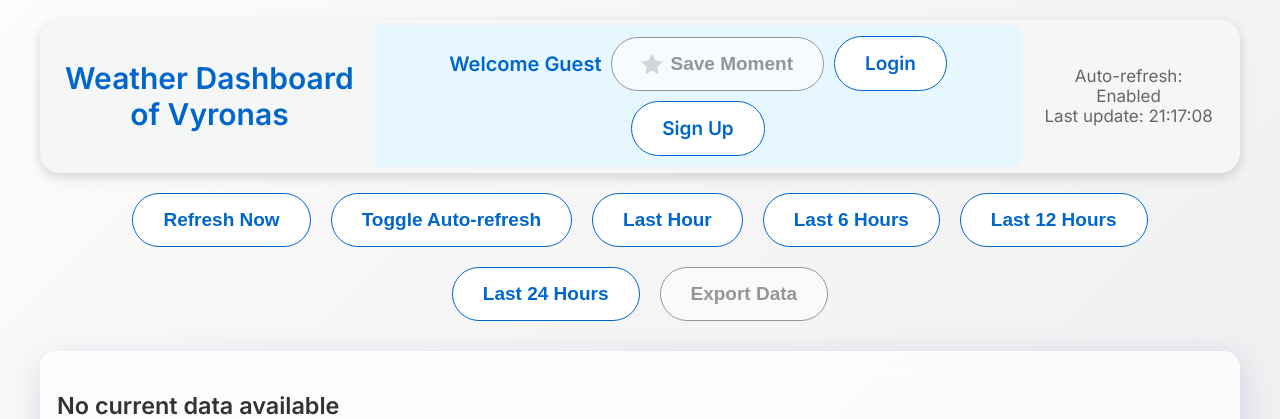
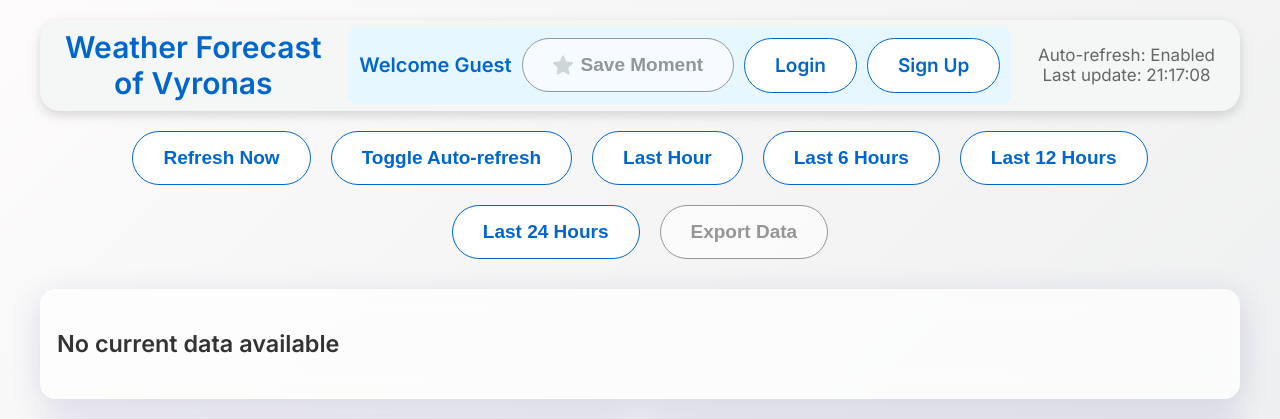
Before and after one commit to xorxe101/weather-station-project, a Flask app: page / in a window 1280 px wide. Shown: the top 419 px of the page. Run offline with Flask 3, Linux system fonts and the light colour scheme; data that the repository does not hold is empty; some libraries are stand-ins or nearby versions.

Commit message:
Changed dashboard name to forecast

```diff
--- a/templates/index.html
+++ b/templates/index.html
@@ -1,7 +1,7 @@
 <!DOCTYPE html>
 <html>
 <head>
-  <title>Weather Dashboard</title>
+  <title>Weather Forecast</title>
   <script src="https://cdn.jsdelivr.net/npm/apexcharts"></script>
   <link rel="icon" href="{{ url_for('static', filename='img_icon/dashboard.ico') }}">
   <meta name="viewport" content="width=device-width, initial-scale=1.0">
@@ -27,7 +27,7 @@
   <div class="dashboard-header">
 
     <div class="header-top-bar">
-        <h1>Weather Dashboard<br>of Vyronas</h1>
+        <h1>Weather Forecast<br>of Vyronas</h1>
 
         <button id="mobile-menu-toggle" onclick="toggleHeaderMenu()">
             <span></span>
```
